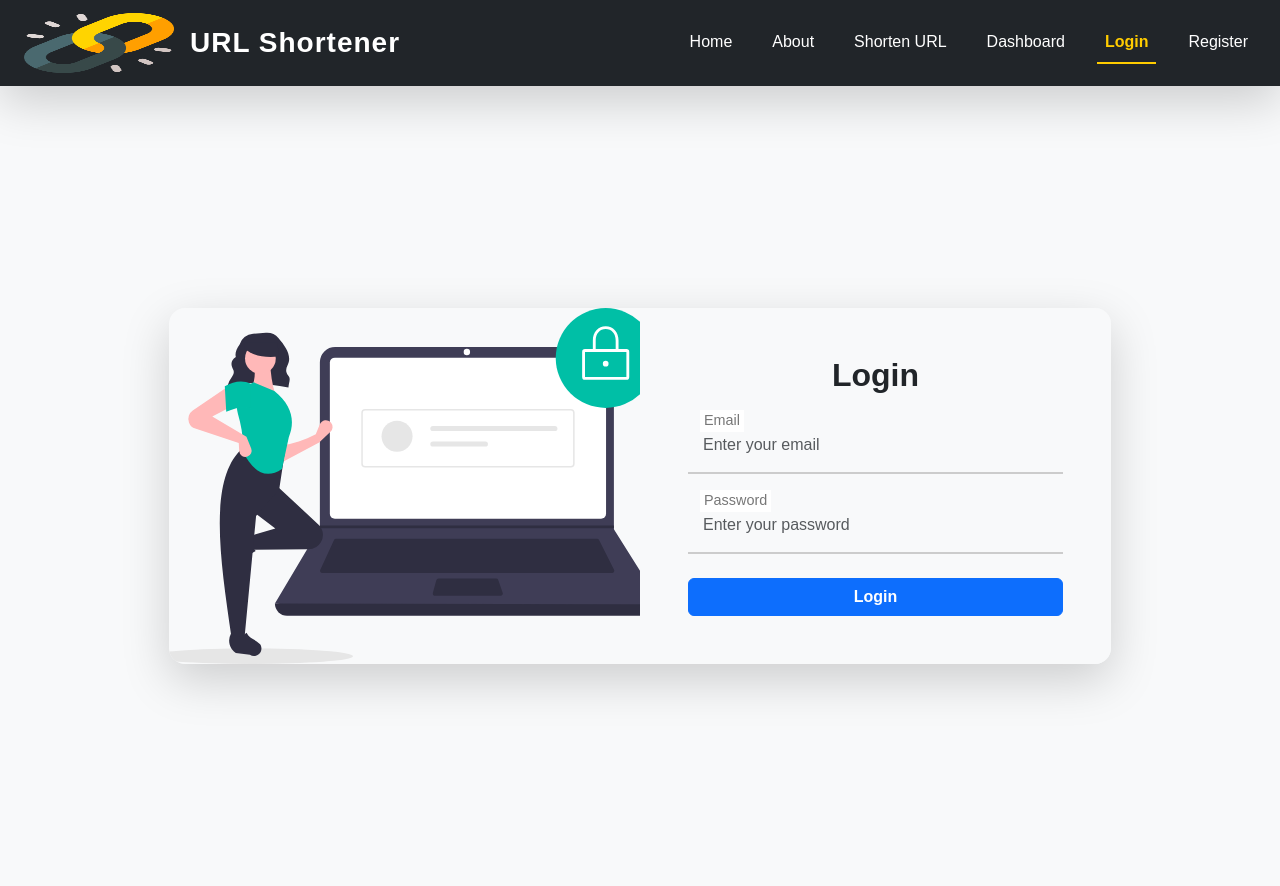
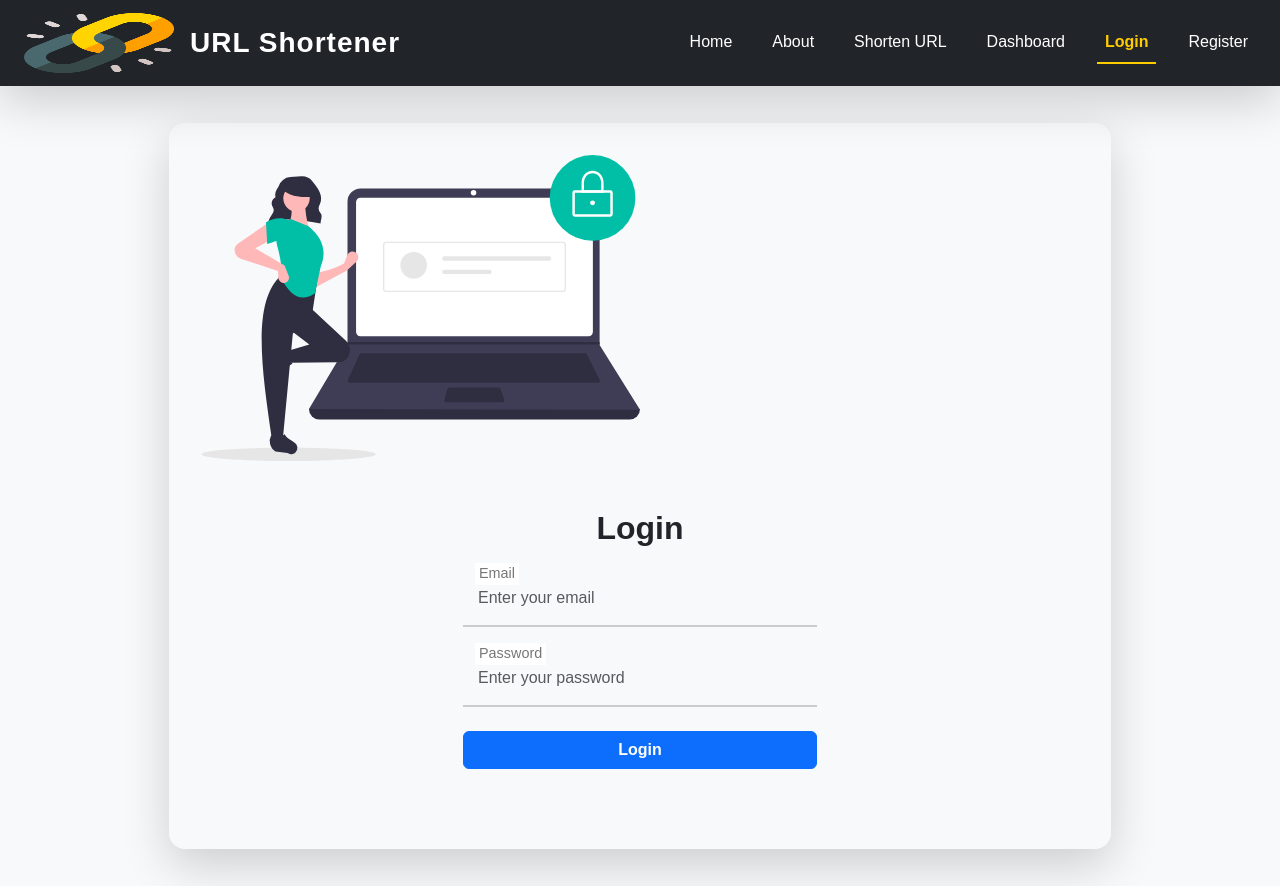
Before and after one commit to Pratikkuntawar/urlshortner, a React (Create React App) app: page /login in a window 1280 px wide. Built offline with nearby package versions, Linux system fonts and the light colour scheme.

Commit message:
Update Register.css

```diff
--- a/src/components/Register.css
+++ b/src/components/Register.css
@@ -57,3 +57,23 @@
 .submit-btn:hover {
   background-color: #0056b3;
 }
+
+/* Default: Full-width on small screens */
+.form-section {
+  width: 100%;
+  margin: auto;
+  padding: 2rem;
+}
+
+/* Adjust width for larger screens */
+@media (min-width: 768px) {
+  .form-section {
+    max-width: 450px; /* Restrict width on medium and larger screens */
+    padding: 2rem; /* Maintain padding */
+  }
+  .row{
+    width: 100%;
+    margin: auto;
+    padding: 2rem;
+  }
+}
```
